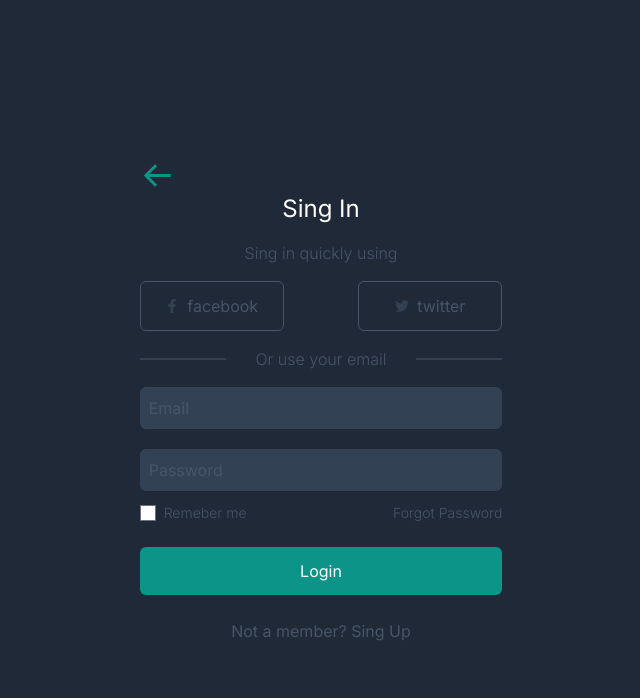
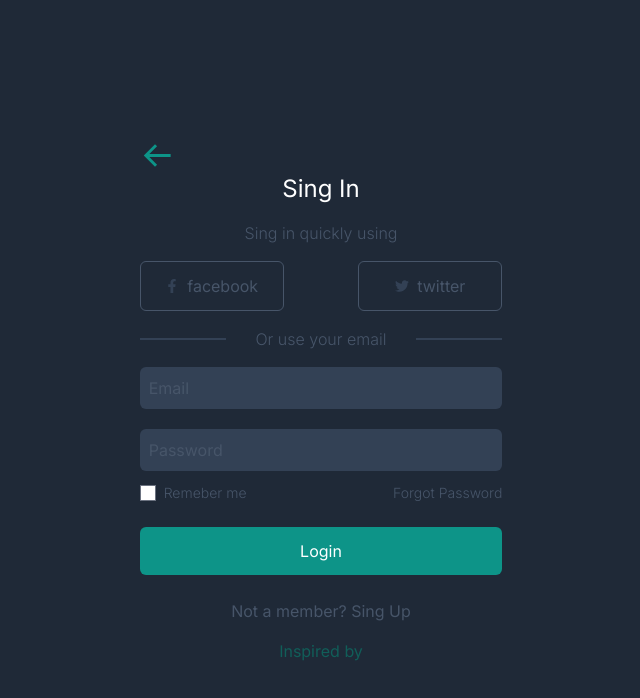
Before and after one commit to jorgehernandezch/React-JS-Typescript, a React (Vite) app: page /login in a window 1280 px wide. Shown: the top 698 px of the page, without its empty margins (319-959 px from the left). Built offline with nearby package versions, Linux system fonts and the light colour scheme.

Commit message:
Reference Login

```diff
--- a/src/pages/Login/index.tsx
+++ b/src/pages/Login/index.tsx
@@ -53,6 +53,9 @@ export const Login = () => {
         Login
       </button>
       <p className="text-center text-slate-600">Not a member? Sing Up</p>
+      <a href="https://www.behance.net/gallery/52772877/Sign-In-Form/modules/311607017" target="_blank">
+        <p className="text-teal-800 mt-4 hover:text-teal-300 transition text-center">Inspired by</p>
+      </a>
     </div>
   </div>
   )
```
